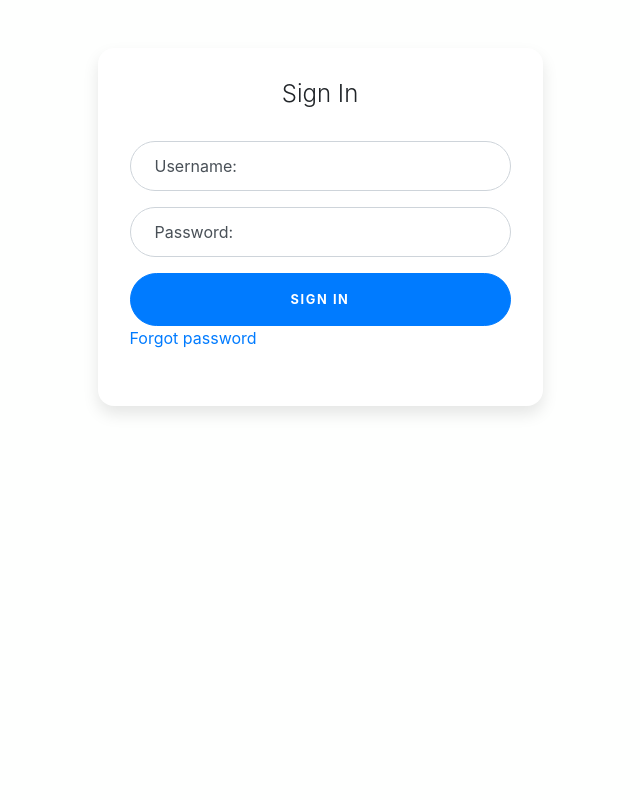
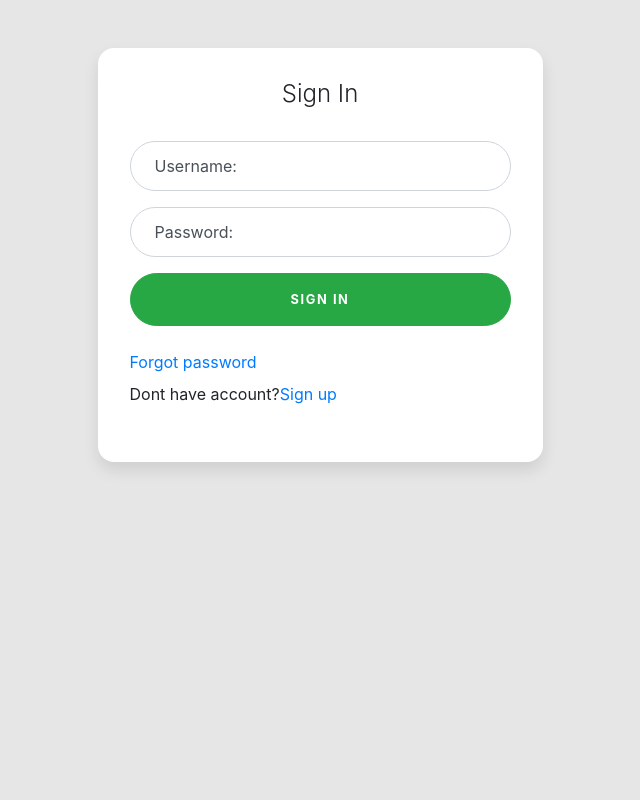
Before and after one commit to ektaarora3501/mediGroup, a Django app: page /medico/login in a window 1280 px wide. Shown: the whole page, without its empty margins (320-960 px from the left). Run offline with Django 3.2, Linux system fonts and the light colour scheme; some libraries are stand-ins or nearby versions.

Commit message:
safe push

```diff
--- a/medgroup/group/templates/Login.html
+++ b/medgroup/group/templates/Login.html
@@ -12,6 +12,7 @@
 </head>
 
 <body>
+
   <div class="container">
     <div class="row">
       <div class="col-sm-9 col-md-7 col-lg-5 mx-auto">
@@ -29,8 +30,11 @@
               </div>
             </div>
             {% endfor %}
-            <button class="btn btn-lg btn-primary btn-block text-uppercase" type="submit">Sign in</button>
-            <label class="custom-label" ><a href="{% url 'forgot_pass' %}">Forgot password</a></label>
+            <button class="btn btn-lg btn-success btn-block text-uppercase" type="submit">Sign in</button>
+            <br>
+            <label class="custom-label text-center" ><a href="{% url 'forgot_pass' %}">Forgot password</a></label>
+            <br>
+            Dont have account?<label class="custom-label text-center" ><a href="{% url 'register' %}">Sign up</a></label>
             </form>
           </div>
         </div>
--- a/medgroup/group/templates/Signup.html
+++ b/medgroup/group/templates/Signup.html
@@ -32,8 +32,8 @@
                     </div>
                 </div>
                 {% endfor %}
-                <button class="btn btn-lg btn-primary btn-block text-uppercase" type="submit">Register</button>
-                Already registered ?<a class="d-block text-center mt-2 small" href="{% url 'login' %}">Sign In</a>
+                <button class="btn btn-lg btn-success btn-block text-uppercase" type="submit">Register</button>
+                <br>Already registered ?<label class="custom-label text-center" ><a href="{% url 'login' %}">Sign in</a></label>
               </form>
             </div>
           </div>
--- a/medgroup/medgroup/settings.py
+++ b/medgroup/medgroup/settings.py
@@ -99,7 +99,7 @@ DATABASES = {
      'default': {
        'ENGINE': 'django.db.backends.postgresql_psycopg2',
         'NAME': 'fore',
-        'USER': 'prasad',
+        'USER': 'admin',
         'PASSWORD': 'helloworld',
         'HOST': 'localhost',
         'PORT': '',
--- a/medgroup/static/css/signup.css
+++ b/medgroup/static/css/signup.css
@@ -4,7 +4,7 @@
   }
 
   body {
-    background: rgba(254, 255, 254, 0.952);
+    background: #e1e2e1d8;
   }
 
   .card-signin {
```
Also changed, not shown: medgroup/group/templates/dashboard.html (+11 -6 lines), medgroup/group/templates/snippets/nav.html (+5 -3 lines).
